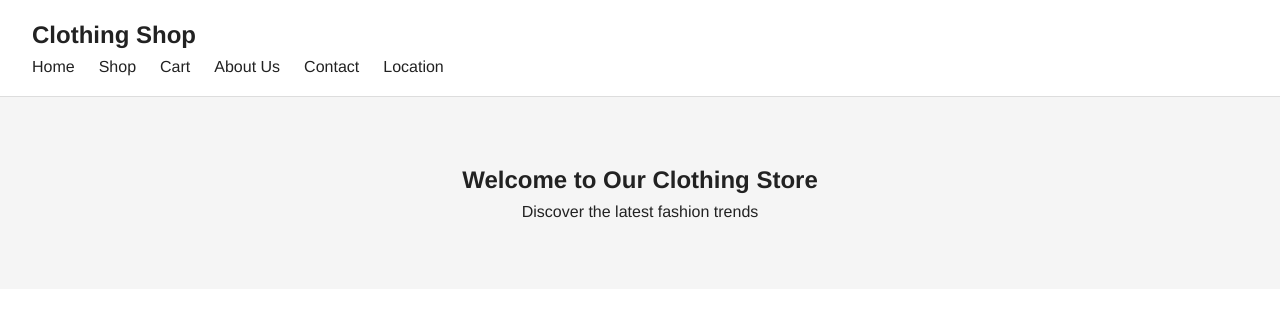
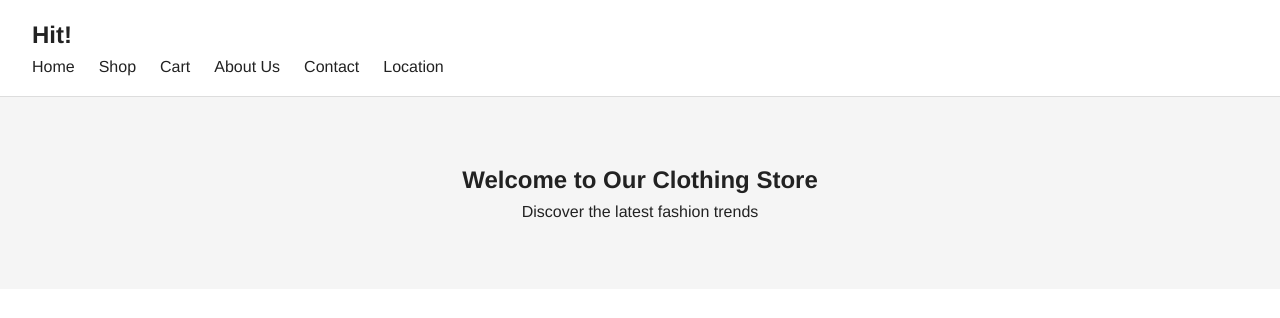
Before and after one commit to MaWestman/hitas, a plain HTML site: page index.html in a window 1280 px wide. Shown: the top 318 px of the page. Drawn offline with Linux system fonts and the light colour scheme.

Commit message:
Update index.html

```diff
--- a/index.html
+++ b/index.html
@@ -3,12 +3,12 @@
 <head>
   <meta charset="UTF-8" />
   <meta name="viewport" content="width=device-width, initial-scale=1.0" />
-  <title>Clothing Shop</title>
+  <title>Hit AS</title>
   <link rel="stylesheet" href="css/styles.css" />
 </head>
 <body>
   <header>
-    <h1>Clothing Shop</h1>
+    <h1>Hit!</h1>
     <nav>
       <ul>
         <li><a href="index.html">Home</a></li>
```
